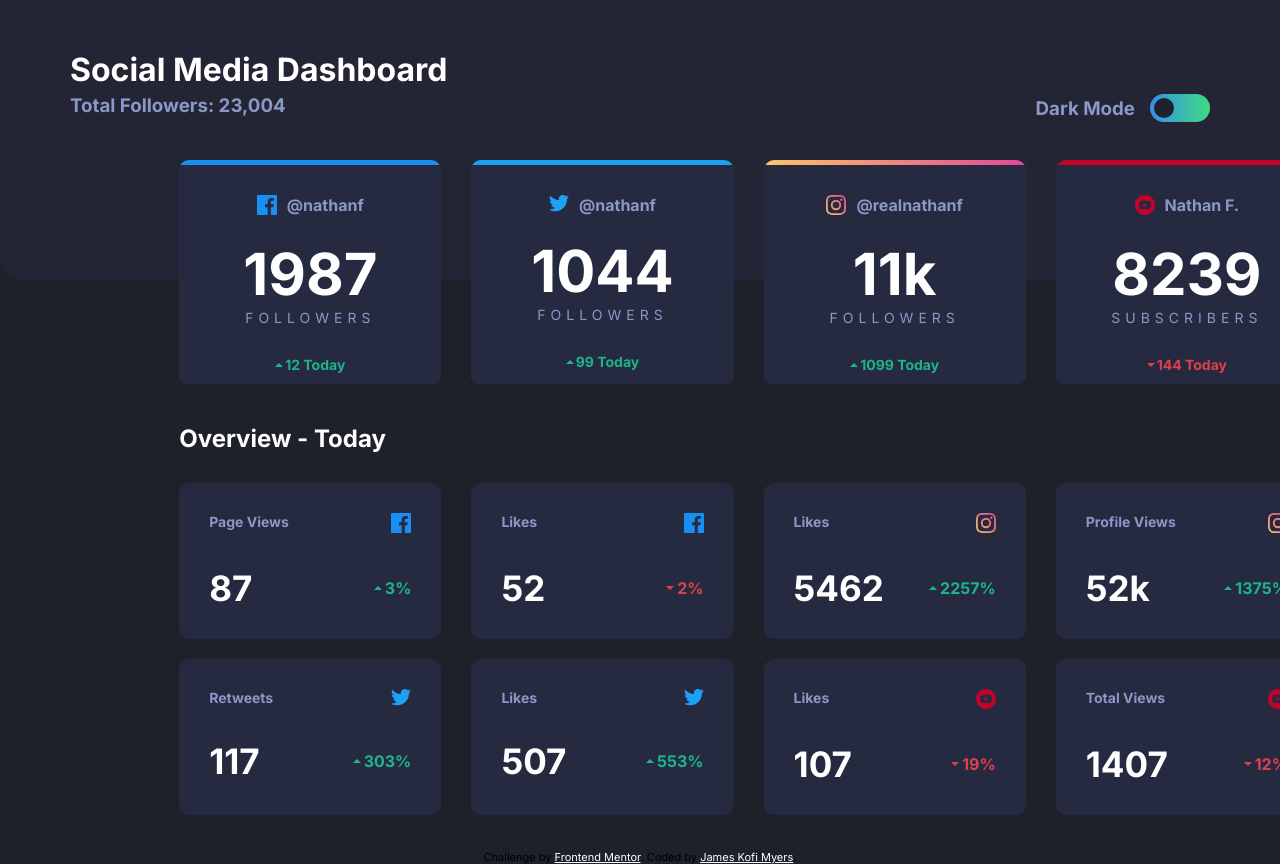
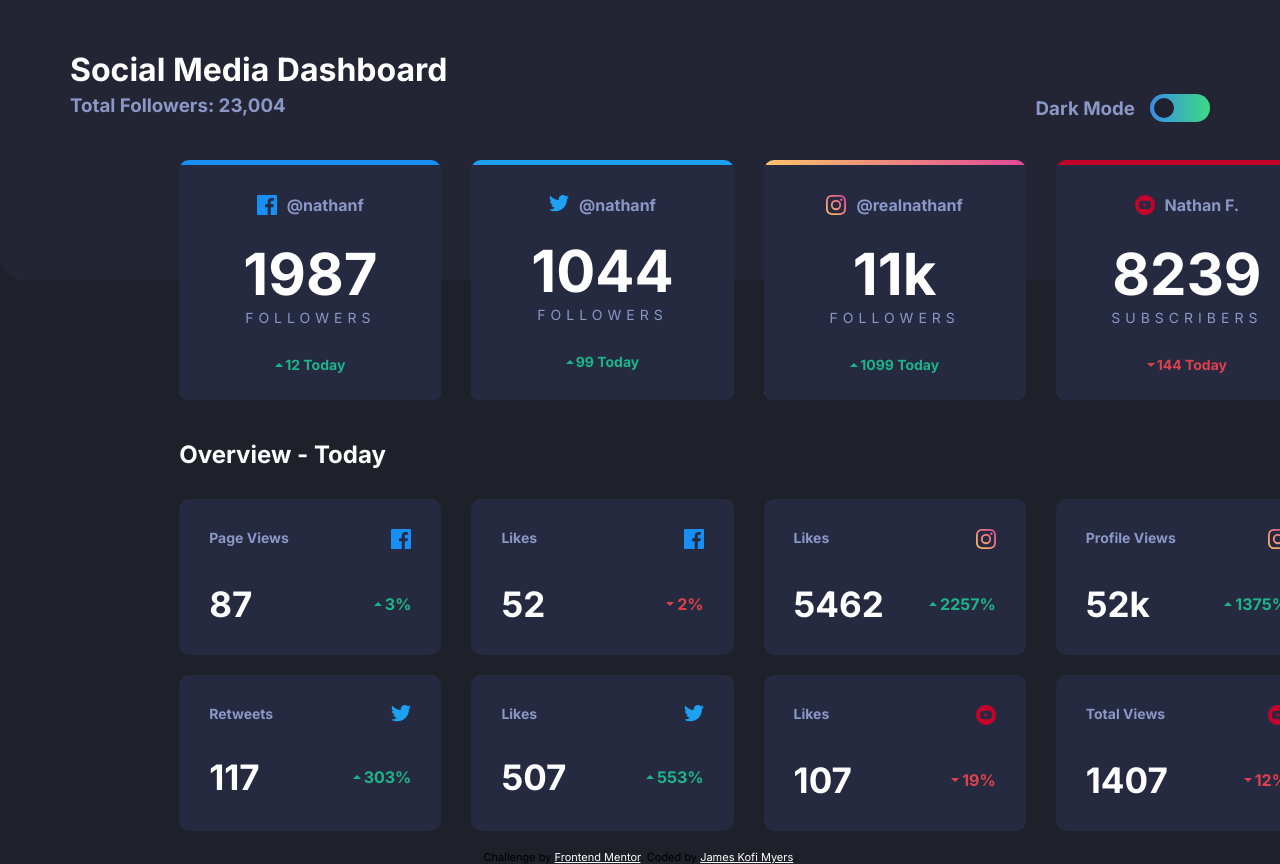
Before and after one commit to kinjames/social-media-dashboard, a plain HTML site: page index.html in a window 1280 px wide. Shown: the top 864 px of the page. Drawn offline with Linux system fonts and the light colour scheme.

Commit message:
Add files via upload

```diff
--- a/style.css
+++ b/style.css
@@ -165,7 +165,7 @@ main {
     display: flex;
     gap: 30px;
     /* border: 2px solid coral; */
-    height: 28vh;
+    height: 30vh;
     width: 100%;
     margin-bottom: 40px;
 }
```
